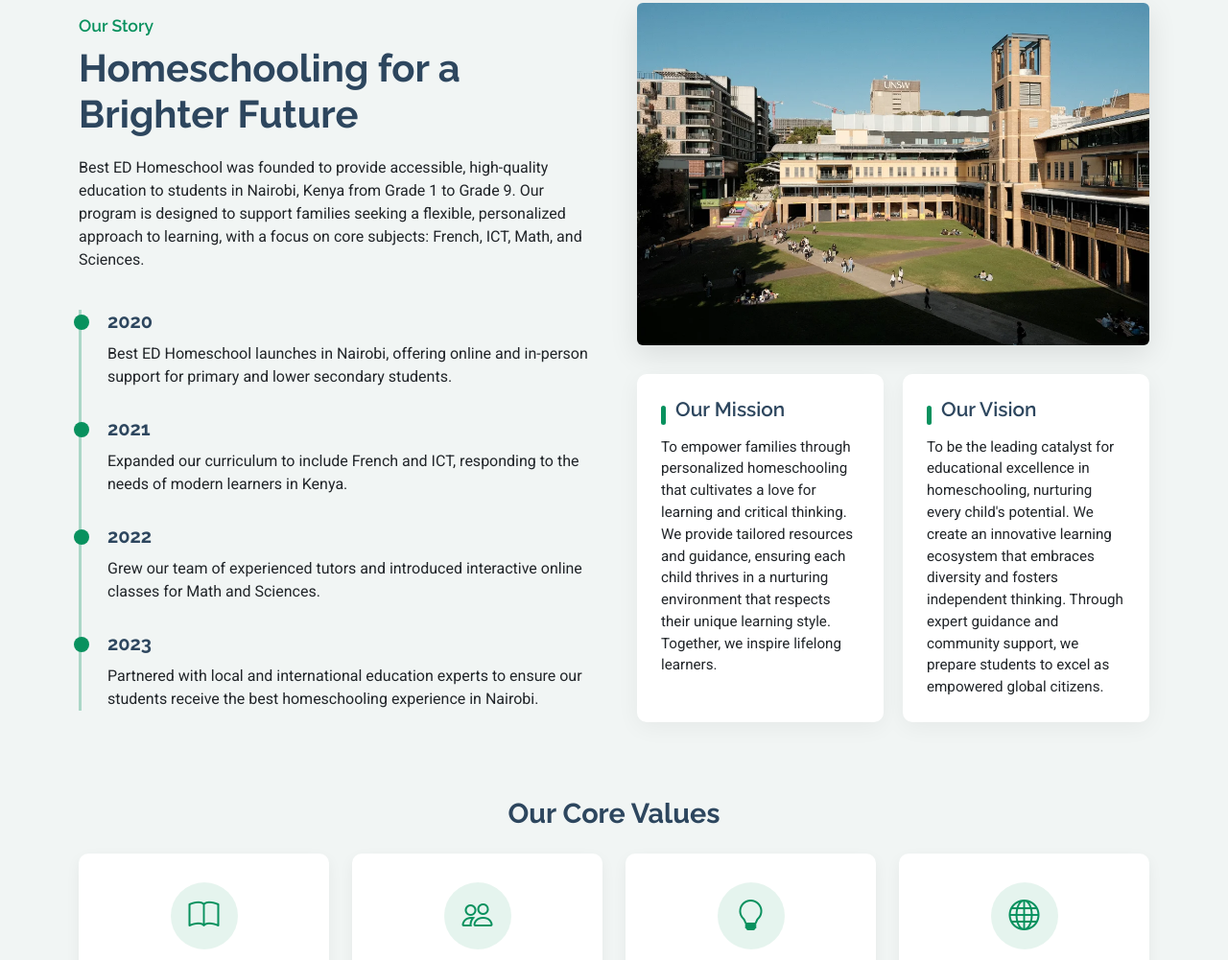
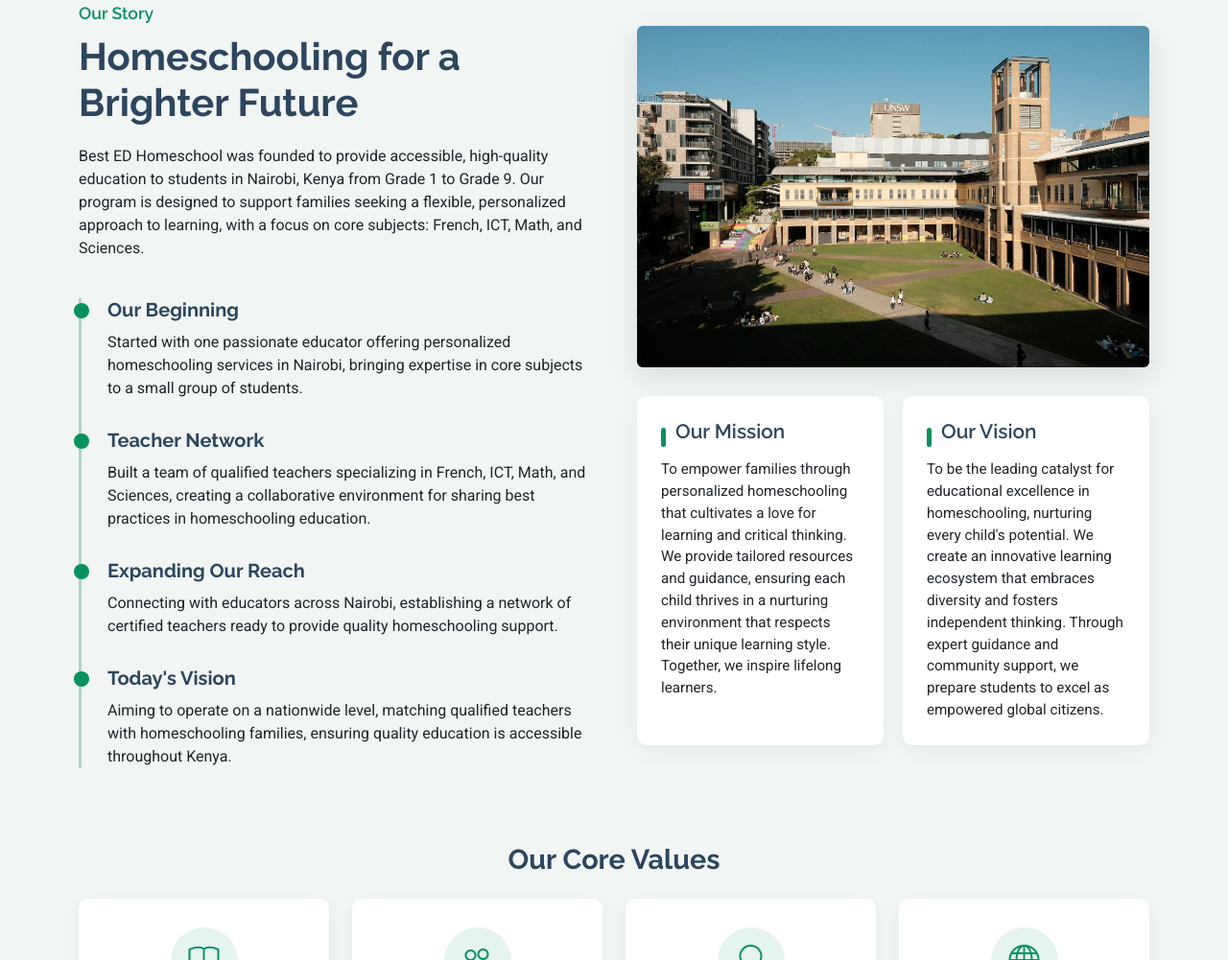
Before and after one commit to MansurAkidah/Best-ED, a plain HTML site: page about.html in a window 1280 px wide. Shown: the part 445-1446 px from the top of the page at 96% size. Drawn offline with Linux system fonts and the light colour scheme.

Commit message:
preloader changed to video and logo, changed the content on the about page

```diff
--- a/about.html
+++ b/about.html
@@ -94,32 +94,32 @@
                 <div class="timeline-item">
                   <div class="timeline-dot"></div>
                   <div class="timeline-content">
-                    <h4>2020</h4>
-                    <p>Best ED Homeschool launches in Nairobi, offering online and in-person support for primary and lower secondary students.</p>
+                    <h4>Our Beginning</h4>
+                    <p>Started with one passionate educator offering personalized homeschooling services in Nairobi, bringing expertise in core subjects to a small group of students.</p>
                   </div>
                 </div>
 
                 <div class="timeline-item">
                   <div class="timeline-dot"></div>
                   <div class="timeline-content">
-                    <h4>2021</h4>
-                    <p>Expanded our curriculum to include French and ICT, responding to the needs of modern learners in Kenya.</p>
+                    <h4>Teacher Network</h4>
+                    <p>Built a team of qualified teachers specializing in French, ICT, Math, and Sciences, creating a collaborative environment for sharing best practices in homeschooling education.</p>
                   </div>
                 </div>
 
                 <div class="timeline-item">
                   <div class="timeline-dot"></div>
                   <div class="timeline-content">
-                    <h4>2022</h4>
-                    <p>Grew our team of experienced tutors and introduced interactive online classes for Math and Sciences.</p>
+                    <h4>Expanding Our Reach</h4>
+                    <p>Connecting with educators across Nairobi, establishing a network of certified teachers ready to provide quality homeschooling support.</p>
                   </div>
                 </div>
 
                 <div class="timeline-item">
                   <div class="timeline-dot"></div>
                   <div class="timeline-content">
-                    <h4>2023</h4>
-                    <p>Partnered with local and international education experts to ensure our students receive the best homeschooling experience in Nairobi.</p>
+                    <h4>Today's Vision</h4>
+                    <p>Aiming to operate on a nationwide level, matching qualified teachers with homeschooling families, ensuring quality education is accessible throughout Kenya.</p>
                   </div>
                 </div>
               </div>
```
Also changed, not shown: index.html (+3 -1 lines), assets/css/main.css, assets/img/edlogo.png, assets/img/edlogo2.png (added).
